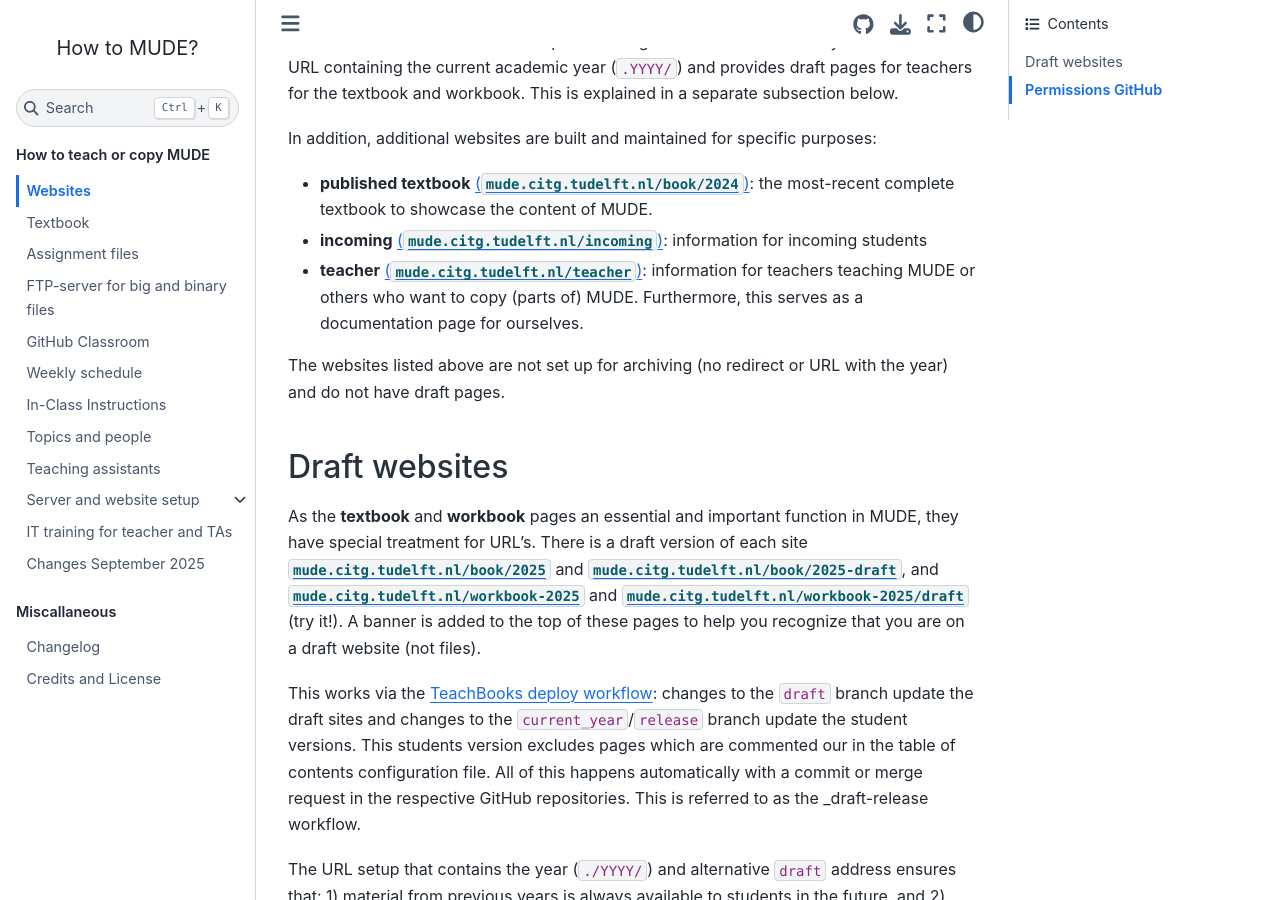
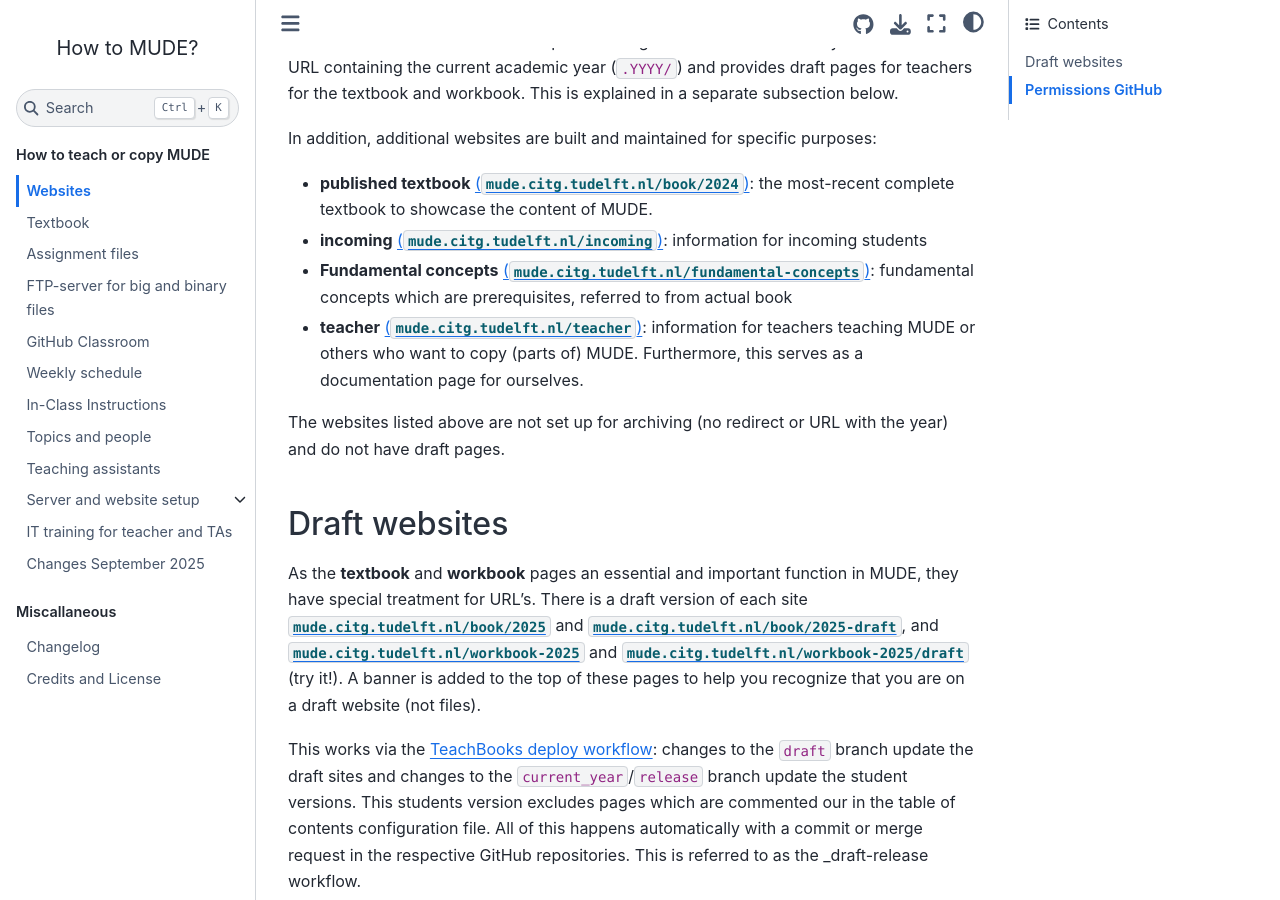
Before and after one commit to TUDelft-MUDE/teacher, a Jupyter Book: the page built from book/websites.md, in a window 1280 px wide and 900 px high, scrolled down 391 px. Built offline with Jupyter Book 1.0.4 settings and Sphinx 7.4.7 and the Sphinx Book theme 1.1.4, drawn with Linux system fonts in a browser that asks for light colours; comment, search, counter and statistics services are not loaded.

Commit message:
Update websites.md

```diff
--- a/book/websites.md
+++ b/book/websites.md
@@ -11,6 +11,7 @@ The websites listed above have a special configuration that automatically redire
 In addition, additional websites are built and maintained for specific purposes:
 - **published textbook** [(`mude.citg.tudelft.nl/book/2024`)](https://mude.citg.tudelft.nl/book/2024): the most-recent complete textbook to showcase the content of MUDE.
 - **incoming** [(`mude.citg.tudelft.nl/incoming`)](https://mude.citg.tudelft.nl/incoming): information for incoming students
+- **Fundamental concepts** [(`mude.citg.tudelft.nl/fundamental-concepts`)](https://mude.citg.tudelft.nl/fundamental-concepts): fundamental concepts which are prerequisites, referred to from actual book
 - **teacher** [(`mude.citg.tudelft.nl/teacher`)](https://mude.citg.tudelft.nl/teacher): information for teachers teaching MUDE or others who want to copy (parts of) MUDE. Furthermore, this serves as a documentation page for ourselves.
 
 The websites listed above are not set up for archiving (no redirect or URL with the year) and do not have draft pages.
```
